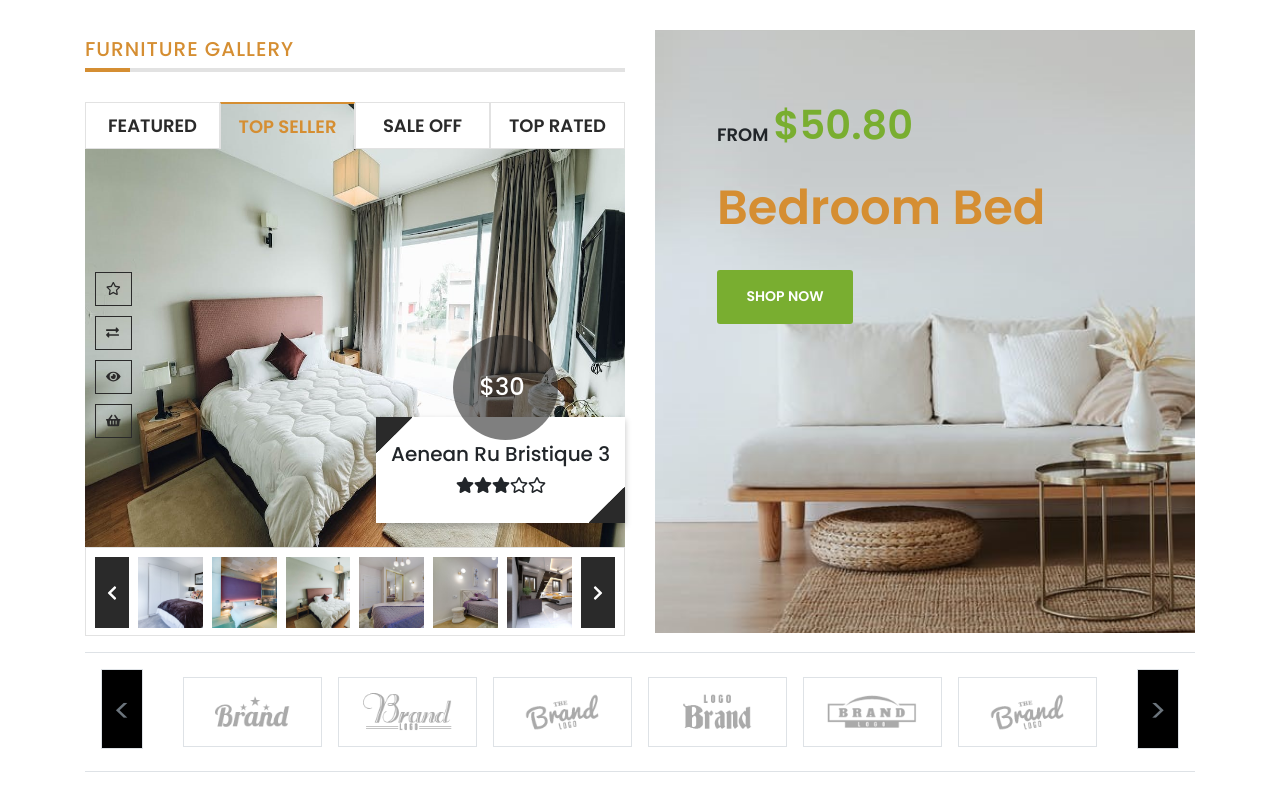
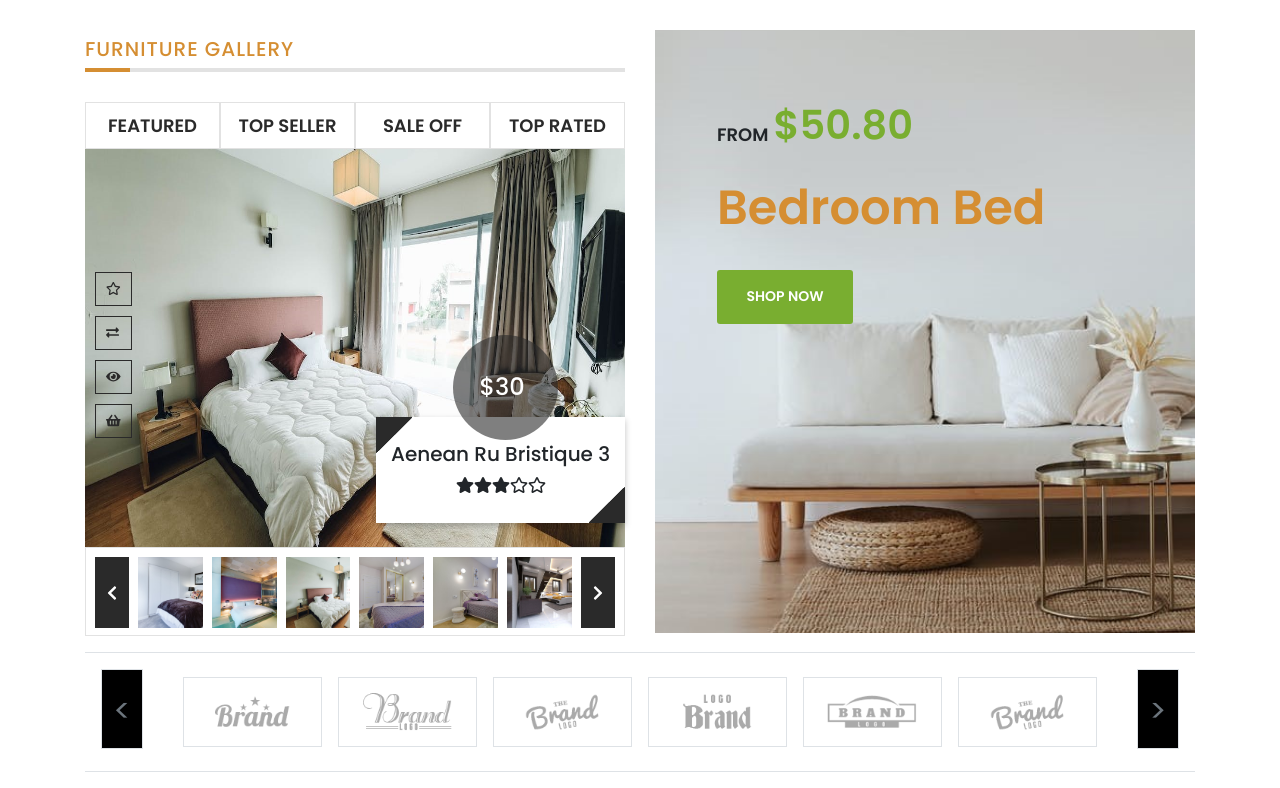
Before and after one commit to bitcooker/furniture-shop, a React (Create React App) app: page / in a window 1280 px wide. Shown: the part 2728-3516 px from the top of the page. Built offline with nearby package versions, Linux system fonts and the light colour scheme.

Commit message:
add states to GallerySlider

```diff
--- a/src/components/common/GallerySlider/GallerySlider.js
+++ b/src/components/common/GallerySlider/GallerySlider.js
@@ -1,4 +1,4 @@
-import React from 'react';
+import React, { useState } from 'react';
 import styles from './GallerySlider.module.scss';
 import { useSelector } from 'react-redux';
 import { getAll } from '../../../redux/productsRedux';
@@ -12,14 +12,30 @@ import ImageSlider from './ImageSlider/ImageSlider';
 const GallerySlider = () => {
   const topSeller = useSelector(getAll);
 
+  const [isFeatured, setIsFeatured] = useState(true);
+  const [isTopSeller, setIsTopSeller] = useState(false);
+  const [isSaleOff, setIsSaleOff] = useState(false);
+  const [isTopRated, setIsTopRated] = useState(false);
+
   return (
     <div className={styles.root}>
-      <PanelTopButtons />
+      <PanelTopButtons
+        setIsFeatured={setIsFeatured}
+        setIsTopSeller={setIsTopSeller}
+        setIsSaleOff={setIsSaleOff}
+        setIsTopRated={setIsTopRated}
+      />
       <PanelLeftButtons />
       <ImageSlider topSeller={topSeller} />
       <Promo topSeller={topSeller} />
       <Badge topSeller={topSeller} />
-      <Slider topSeller={topSeller} />
+      <Slider
+        topSeller={topSeller}
+        isFeatured={isFeatured}
+        isTopSeller={isTopSeller}
+        isSaleOff={isSaleOff}
+        isTopRated={isTopRated}
+      />
     </div>
   );
 };
--- a/src/components/common/GallerySlider/PanelTopButtons/PanelTopButtons.js
+++ b/src/components/common/GallerySlider/PanelTopButtons/PanelTopButtons.js
@@ -1,17 +1,72 @@
+import PropTypes from 'prop-types';
 import React from 'react';
+import { useSelector } from 'react-redux';
+import { getAllTags } from '../../../../redux/tagsRedux';
 import styles from './PanelTopButtons.module.scss';
 
-const PanelTopButtons = () => {
+const PanelTopButtons = ({
+  setIsFeatured,
+  setIsTopSeller,
+  setIsSaleOff,
+  setIsTopRated,
+}) => {
+  const allTags = useSelector(getAllTags);
+
+  const handleFeatured = e => {
+    e.preventDefault();
+    setIsFeatured(true);
+    setIsSaleOff(false);
+    setIsTopRated(false);
+    setIsTopSeller(false);
+  };
+
+  const handleTopSeller = e => {
+    e.preventDefault();
+    setIsFeatured(false);
+    setIsSaleOff(false);
+    setIsTopRated(false);
+    setIsTopSeller(true);
+  };
+
+  const handleSaleOff = e => {
+    e.preventDefault();
+    setIsFeatured(false);
+    setIsSaleOff(true);
+    setIsTopRated(false);
+    setIsTopSeller(false);
+  };
+
+  const handleTopRated = e => {
+    e.preventDefault();
+    setIsFeatured(false);
+    setIsSaleOff(false);
+    setIsTopRated(true);
+    setIsTopSeller(false);
+  };
+
   return (
     <div className={styles.topBtn}>
-      <a href='#'>Featured</a>
-      <a href='#' className={styles.active}>
-        Top seller
+      <a href='#' key={allTags[0].id} onClick={handleFeatured}>
+        {allTags[0].name}
       </a>
-      <a href='#'>Sale off</a>
-      <a href='#'>Top rated</a>
+      <a href='#' key={allTags[1].id} onClick={handleTopSeller}>
+        {allTags[1].name}
+      </a>
+      <a href='#' key={allTags[2].id} onClick={handleSaleOff}>
+        {allTags[2].name}
+      </a>
+      <a href='#' key={allTags[3].id} onClick={handleTopRated}>
+        {allTags[3].name}
+      </a>
     </div>
   );
 };
 
+PanelTopButtons.propTypes = {
+  setIsFeatured: PropTypes.node,
+  setIsTopSeller: PropTypes.node,
+  setIsSaleOff: PropTypes.node,
+  setIsTopRated: PropTypes.node,
+};
+
 export default PanelTopButtons;
--- a/src/components/common/GallerySlider/Slider/Slider.js
+++ b/src/components/common/GallerySlider/Slider/Slider.js
@@ -4,7 +4,7 @@ import styles from './Slider.module.scss';
 import { faChevronLeft, faChevronRight } from '@fortawesome/free-solid-svg-icons';
 import PropTypes from 'prop-types';
 
-const Slider = ({ topSeller }) => {
+const Slider = ({ topSeller, isFeatured, isTopSeller, isSaleOff, isTopRated }) => {
   return (
     <div className={'row no-gutters ' + styles.sliderList}>
       <div className={'col-auto ' + styles.sliderArrow}>
@@ -12,7 +12,44 @@ const Slider = ({ topSeller }) => {
         <FontAwesomeIcon icon={faChevronLeft}></FontAwesomeIcon>
       </div>
 
-      {topSeller.slice(0, 6).map(item => (
+      {isFeatured &&
+        topSeller.slice(0, 6).map(item => (
+          <div
+            className={'col ' + styles.product}
+            key={item.image}
+            style={{
+              backgroundImage: `url(${process.env.PUBLIC_URL}/images/products/${item.image})`,
+              backgroundSize: 'cover',
+            }}
+          ></div>
+        ))}
+
+      {isTopSeller &&
+        topSeller.slice(7, 14).map(item => (
+          <div
+            className={'col ' + styles.product}
+            key={item.image}
+            style={{
+              backgroundImage: `url(${process.env.PUBLIC_URL}/images/products/${item.image})`,
+              backgroundSize: 'cover',
+            }}
+          ></div>
+        ))}
+
+      {isSaleOff &&
+        topSeller.slice(14, 21).map(item => (
+          <div
+            className={'col ' + styles.product}
+            key={item.image}
+            style={{
+              backgroundImage: `url(${process.env.PUBLIC_URL}/images/products/${item.image})`,
+              backgroundSize: 'cover',
+            }}
+          ></div>
+        ))}
+
+      {isTopRated &&
+        topSeller.slice(3, 8).map(item => (
           <div
             className={'col ' + styles.product}
             key={item.image}
@@ -32,5 +69,9 @@ const Slider = ({ topSeller }) => {
 
 Slider.propTypes = {
   topSeller: PropTypes.node,
+  isFeatured: PropTypes.node,
+  isTopSeller: PropTypes.node,
+  isSaleOff: PropTypes.node,
+  isTopRated: PropTypes.node,
 };
 export default Slider;
--- a/src/redux/initialState.js
+++ b/src/redux/initialState.js
@@ -11,6 +11,12 @@ const initialState = {
     { id: 'sofa', name: 'Sofa' },
     { id: 'table', name: 'Table' },
     { id: 'dining', name: 'Dining' },
+  ],
+  tags: [
+    { id: 'featured', name: 'Featured' },
+    { id: 'topseller', name: 'Top Seller' },
+    { id: 'saleoff', name: 'Sale Off' },
+    { id: 'toprated', name: 'Top Rated' },
   ],
   products: [
     {
--- /dev/null
+++ b/src/redux/tagsRedux.js
@@ -0,0 +1,10 @@
+/* selectors */
+export const getAllTags = ({ tags }) => tags;
+
+/* reducer */
+export default function reducer(statePart = [], action = {}) {
+  switch (action.type) {
+    default:
+      return statePart;
+  }
+}
```
Lines whose indentation alone changed are shown as unchanged.
